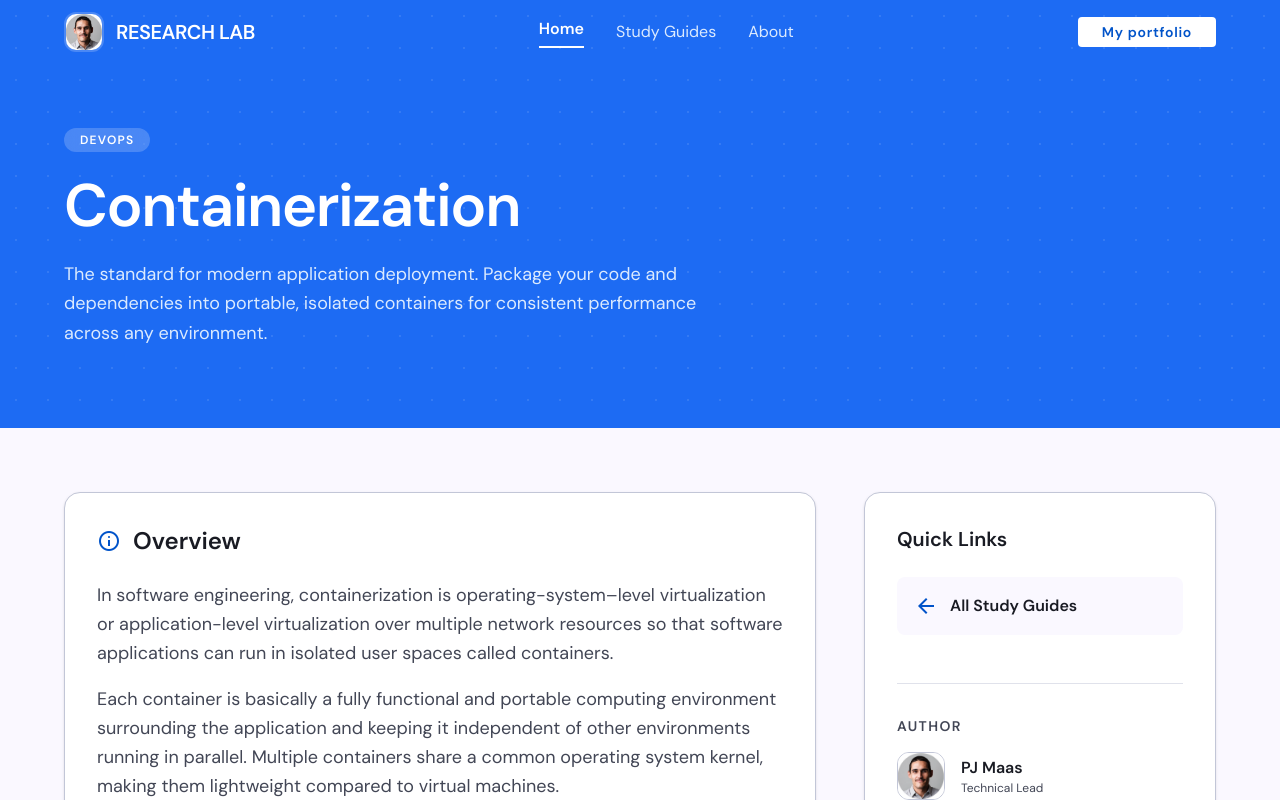
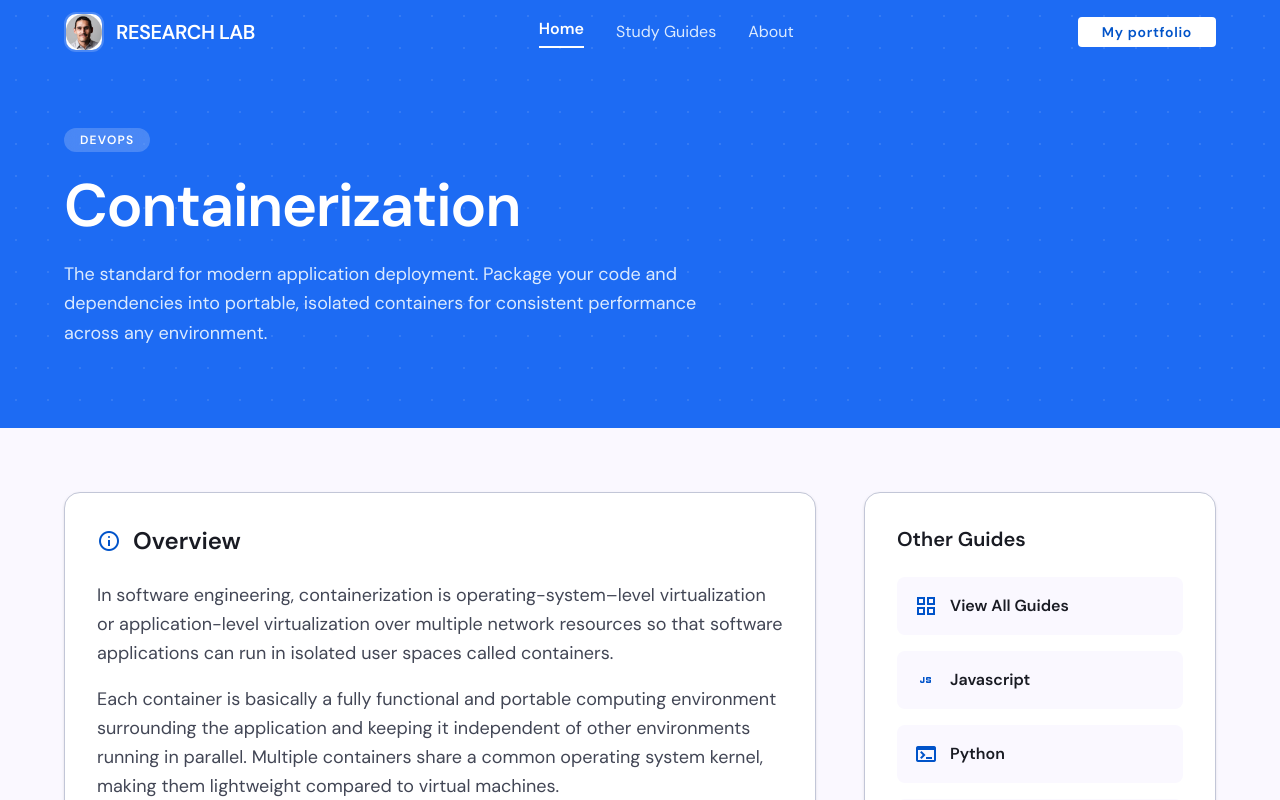
Before and after one commit to petrusjohannesmaas/research-lab, a React (Vite) app: page /study-guides/containerization in a window 1280 px wide. Shown: the top 800 px of the page. Built offline with nearby package versions, Linux system fonts and the light colour scheme.

Commit message:
feat: update study guide sidebar to display related guides instead of a generic back link

```diff
--- a/src/components/Footer.tsx
+++ b/src/components/Footer.tsx
@@ -5,8 +5,8 @@ const Footer: React.FC = () => {
     <footer className="w-full py-12 mt-auto bg-slate-50 dark:bg-slate-950 border-t border-slate-200 dark:border-slate-800">
       <div className="max-w-[1200px] mx-auto px-6 flex flex-col md:flex-row justify-between items-center gap-6">
         <div className="flex flex-col items-center md:items-start space-y-2">
-          <div className="text-lg font-bold text-slate-900 dark:text-white">DevDoc Blog</div>
-          <p className="text-sm font-medium text-slate-500 dark:text-slate-400">© 2024 DevDoc Portfolio. Built with precision.</p>
+          <div className="text-lg font-bold text-slate-900 dark:text-white">Research Lab Blog</div>
+          <p className="text-sm font-medium text-slate-500 dark:text-slate-400">© 2026 Research Lab. Built with precision.</p>
         </div>
         <div className="flex items-center gap-8">
           <a
--- a/src/pages/StudyGuideViewPage.tsx
+++ b/src/pages/StudyGuideViewPage.tsx
@@ -63,9 +63,9 @@ const StudyGuideViewPage: React.FC = () => {
                 <span className="bg-surface-container px-3 py-1 rounded text-xs font-mono text-primary font-bold">JSON FORMAT</span>
               </div>
               <div className="relative group">
-                 <pre className="bg-[#0f172a] text-blue-400 p-8 rounded-2xl overflow-x-auto text-sm leading-relaxed shadow-inner border border-white/5">
-                   <code>{formattedJSON}</code>
-                 </pre>
+                <pre className="bg-[#0f172a] text-blue-400 p-8 rounded-2xl overflow-x-auto text-sm leading-relaxed shadow-inner border border-white/5">
+                  <code>{formattedJSON}</code>
+                </pre>
               </div>
             </section>
           </div>
@@ -73,14 +73,22 @@ const StudyGuideViewPage: React.FC = () => {
           {/* Right Column: Sidebar */}
           <aside className="lg:col-span-4 space-y-6">
             <div className="bg-white p-8 rounded-2xl border border-outline-variant shadow-sm sticky top-24">
-              <h3 className="font-bold font-headline mb-6 text-xl">Quick Links</h3>
+              <h3 className="font-bold font-headline mb-6 text-xl">Other Guides</h3>
               <ul className="space-y-4">
                 <li>
                   <Link to="/study-guides" className="flex items-center gap-3 p-4 rounded-xl bg-surface hover:bg-primary/5 border border-transparent hover:border-primary/20 transition-all group">
-                    <span className="material-symbols-outlined text-primary group-hover:scale-110 transition-transform">arrow_back</span>
-                    <span className="font-semibold text-on-surface">All Study Guides</span>
+                    <span className="material-symbols-outlined text-primary group-hover:scale-110 transition-transform">grid_view</span>
+                    <span className="font-semibold text-on-surface">View All Guides</span>
                   </Link>
                 </li>
+                {studyGuides.filter(g => g.id !== guide.id).map(otherGuide => (
+                  <li key={otherGuide.id}>
+                    <Link to={`/study-guides/${otherGuide.id}`} className="flex items-center gap-3 p-4 rounded-xl bg-surface hover:bg-primary/5 border border-transparent hover:border-primary/20 transition-all group">
+                      <span className="material-symbols-outlined text-primary group-hover:scale-110 transition-transform">{otherGuide.icon}</span>
+                      <span className="font-semibold text-on-surface">{otherGuide.title}</span>
+                    </Link>
+                  </li>
+                ))}
               </ul>
 
               <div className="mt-12 pt-8 border-t border-outline-variant/50">
@@ -89,7 +97,7 @@ const StudyGuideViewPage: React.FC = () => {
                   <img src="/avatar.png" alt="PJ Maas" className="w-12 h-12 rounded-full object-cover border border-outline-variant" />
                   <div>
                     <p className="font-bold text-on-surface">PJ Maas</p>
-                    <p className="text-xs text-on-surface-variant">Technical Lead</p>
+                    <p className="text-xs text-on-surface-variant">Technical Author</p>
                   </div>
                 </div>
               </div>
@@ -99,7 +107,7 @@ const StudyGuideViewPage: React.FC = () => {
       </main>
 
       {/* Footer Nav */}
-      <footer className="border-t border-outline-variant bg-white py-20 mt-auto">
+      {/* <footer className="border-t border-outline-variant bg-white py-20 mt-auto">
         <div className="max-w-[1200px] mx-auto px-6">
           <h3 className="font-bold font-display text-3xl mb-12 text-center text-on-surface">Explore Other Guides</h3>
           <div className="flex flex-wrap justify-center gap-4">
@@ -115,7 +123,7 @@ const StudyGuideViewPage: React.FC = () => {
             ))}
           </div>
         </div>
-      </footer>
+      </footer> */}
     </div>
   );
 };
```
Also changed, not shown: 1 other file (tests, documents, lock files or other folders).
